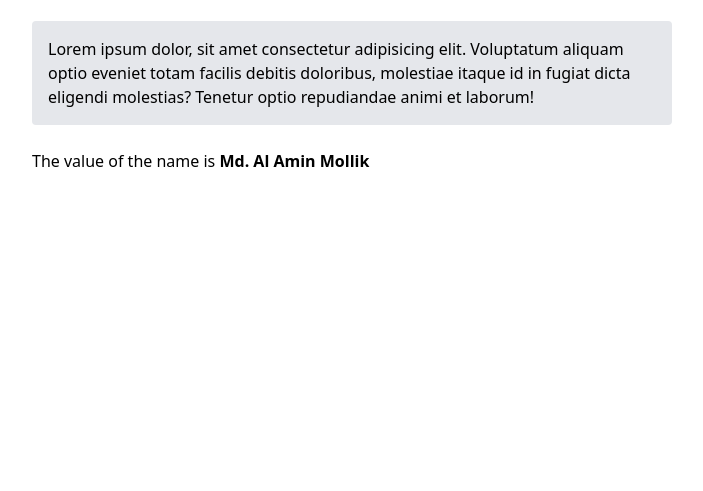
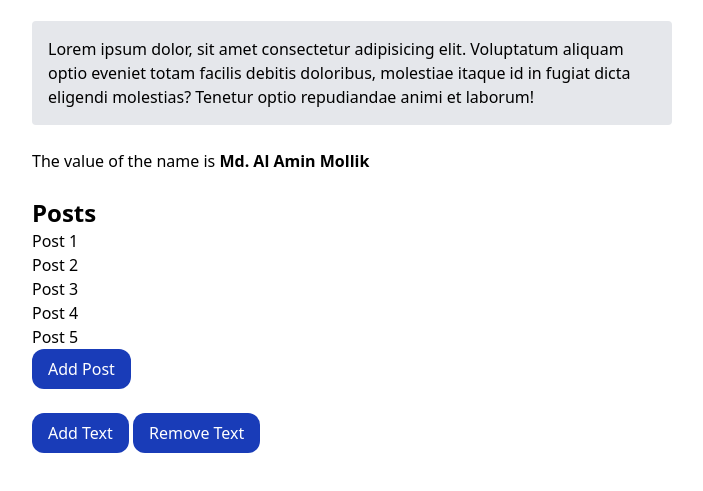
Before and after one commit to Alamin-22/Learning-Alpine-JS, a plain HTML site: page index.html in a window 1280 px wide. Shown: the part 91-582 px from the top of the page, without its empty margins (288-991 px from the left). Drawn offline with nearby package versions, Linux system fonts and the light colour scheme.

Commit message:
expore about Ref In AlpineJs

```diff
--- a/index.html
+++ b/index.html
@@ -13,10 +13,19 @@
 
 
     <h1 class="text-5xl text-center text-green-400">Alpine Js</h1>
-    <div x-data="{open: true, name: 'Md. Al Amin Mollik'}" class="w-1/2 mx-auto">
+    <div x-data="{
+        open: true,
+        name: 'Md. Al Amin Mollik',
+        posts: [
+                {title:'Post 1'},
+                {title:'Post 2'},
+                {title:'Post 3'},
+                {title:'Post 4'},
+                {title:'Post 5'},
+            ]
+            }" class="w-1/2 mx-auto">
         <!-- x-on & x-bind -->
-        <button x-on:click="open = !open"
-        :class="open ? 'bg-blue-800' : 'bg-slate-700'"
+        <button x-on:click="open = !open" :class="open ? 'bg-blue-800' : 'bg-slate-700'"
             class=" text-white px-4 py-2 rounded-xl active:scale-90 transition-transform duration-150 hover:cursor-ponter">
             Toggle
         </button>
@@ -30,6 +39,31 @@
         <div>
             The value of the name is <span x-text="name" class="font-bold"></span>
         </div>
+
+
+        <h3 class="text-2xl mt-6 font-bold">Posts </h3>
+        <!--  -->
+        <template x-for="post in posts">
+            <div x-text="post.title"></div>
+        </template>
+        <button @click="posts.push({title:'New Post'})" class="bg-blue-800 text-white px-4 py-2 rounded-xl
+             active:scale-90 transition-transform duration-150 hover:cursor-ponter">
+            Add Post
+        </button>
+
+        <!-- Exploring ABout Ref in AlpineJs -->
+        <div class="my-6">
+            <div x-ref="text"></div>
+
+            <button @click="$refs.text.innerText='This Text is added Via AlpineJs'" class="bg-blue-800 text-white px-4 py-2 rounded-xl
+            active:scale-90 transition-transform duration-150 hover:cursor-ponter">
+                Add Text
+            </button>
+            <button @click="$refs.text.remove()" class="bg-blue-800 text-white px-4 py-2 rounded-xl
+                        active:scale-90 transition-transform duration-150 hover:cursor-ponter">
+                Remove Text
+            </button>
+        </div>
     </div>
 
 </body>
```
